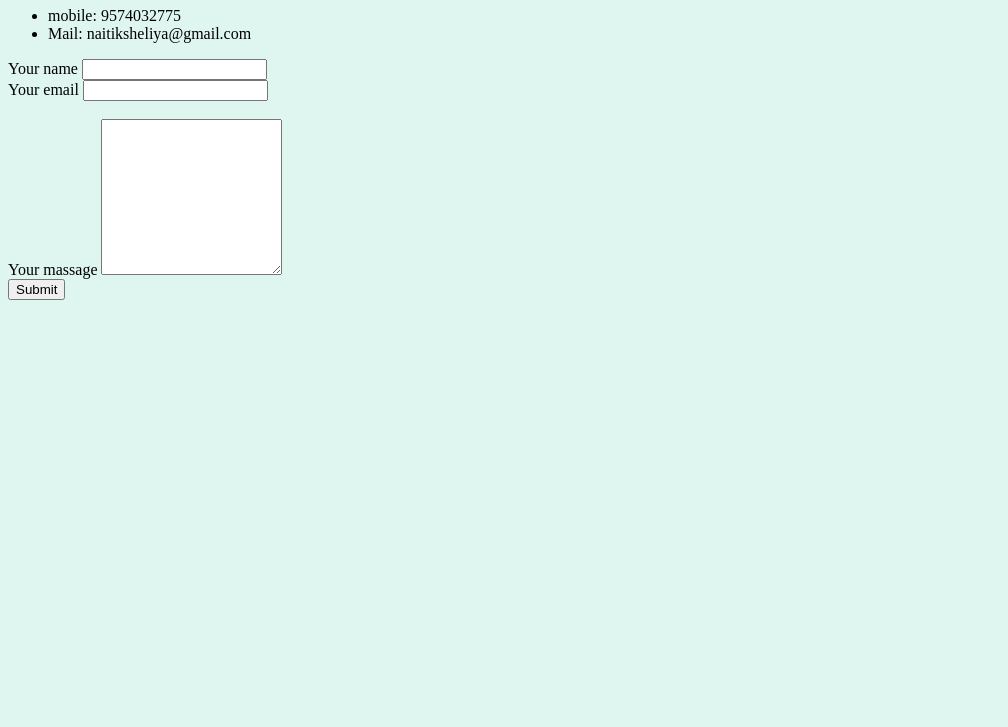
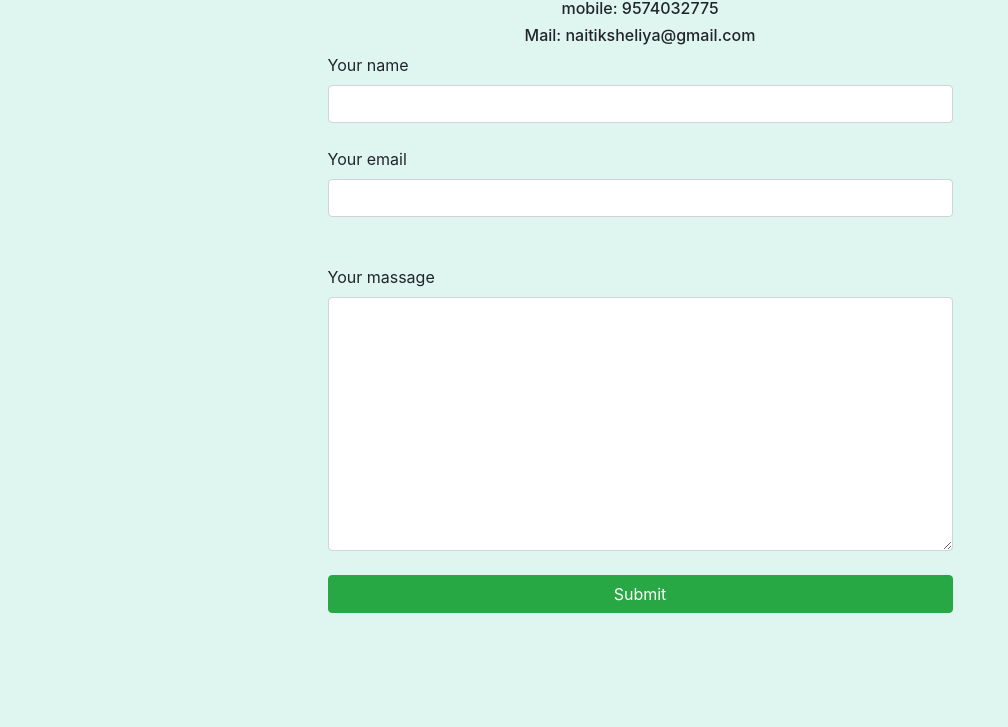
Before and after one commit to naitiksheliya/project-One, a plain HTML site: page HTML-personal site/contactme.html in a window 1280 px wide. Shown: the part 73-800 px from the top of the page, without its empty margins (0-1008 px from the left). Drawn offline with nearby package versions, Linux system fonts and the light colour scheme.

Commit message:
added edited contactme file

```diff
--- a/HTML-personal site/contactme.html
+++ b/HTML-personal site/contactme.html
@@ -3,24 +3,43 @@
 <head>
     <meta charset="UTF-8">
     <meta http-equiv="X-UA-Compatible" content="IE=edge">
+    <!-- <link rel="stylesheet" href="css/styles.css"/> -->
     <!-- <meta name="viewport" content="width=device-width, initial-scale=1.0"> -->
     <title>contactMe</title>
-  <link rel="stylesheet" href="css\styles.css">
+    <link rel="stylesheet" href="https://cdn.jsdelivr.net/npm/bootstrap@4.0.0/dist/css/bootstrap.min.css" integrity="sha384-Gn5384xqQ1aoWXA+058RXPxPg6fy4IWvTNh0E263XmFcJlSAwiGgFAW/dAiS6JXm" crossorigin="anonymous">
+    <link rel="stylesheet" href="css/styles.css">
+  </head>
+<body>
 
-</head>
-<body>
-    <h1>My Contact Details</h1>
-    <ul>
-        <li>mobile: 9574032775</li>
-        <li>Mail: naitiksheliya@gmail.com</li>
-    </ul>
-    <form action="mailto:naitiksheliya7603@gmail.com" method="post" enctype="text/plain" >
-        <label for="">Your name</label>
-        <input type="text" name="Your name" id=" "> <br>
-        <label for="Your Email">Your email</label>
-        <input type="email" name="Your email" id=""> <br> <br>
-        <label for="">Your massage</label>
-        <textarea name="name" id="" cols="20" rows="10"></textarea> <br>
-        <input type="submit" name="" id="">
+
+
+   <h1 class="text-center mb-4">My Contact Details</h1>
+   <div class="text-center">
+
+        <h6>mobile: 9574032775</h6>
+
+
+
+        <h6>Mail: naitiksheliya@gmail.com</h6>
+
+  </div>
+
+
+    <div class="row">
+      <div class="col-6 offset-3">
+    <form action="mailto:naitiksheliya7603@gmail.com" method="post" enctype="text/plain">
+        <label class="form-label" for="">Your name</label>
+        <input class="form-control" type="text" name="Your name" id=" "> <br>
+        <label class="form-label" for="Your Email">Your email</label>
+        <input class="form-control" type="email" name="Your email" id=""> <br> <br>
+        <label class="form-label" for="msg">Your massage</label>
+        <textarea class="form-control"name="name" id="" cols="20" rows="10"></textarea> <br>
+
+          <button class="btn btn-success col-12">Submit</button>
+
+        </form>
+      </div>
+        </div>
+
 </body>
 </html>
```
Also changed, not shown: HTML-personal site/css/styles.css (line endings or trailing spaces).
